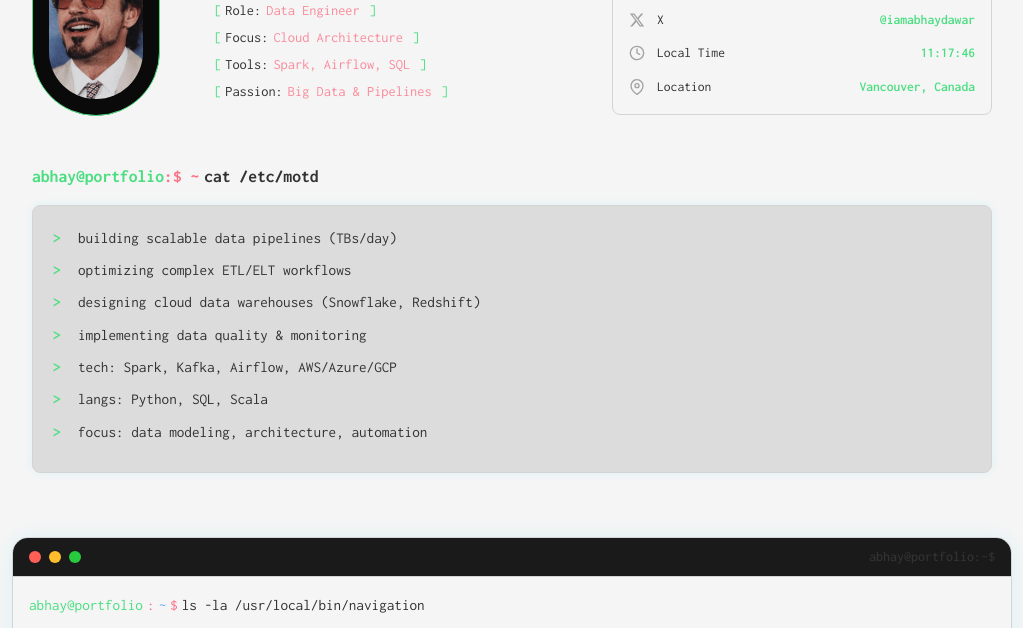
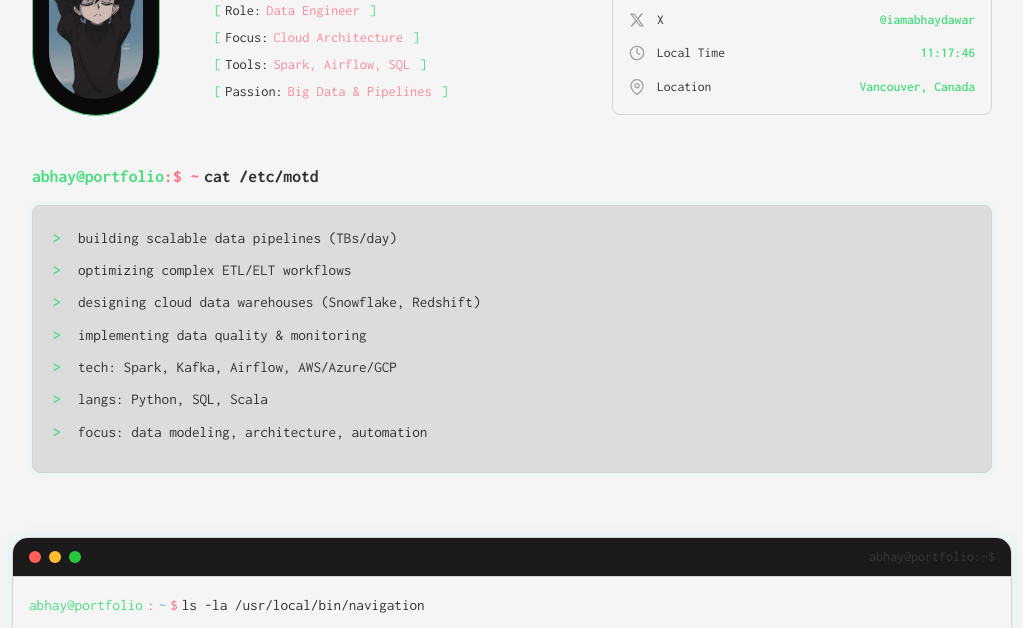
Before and after one commit to iamabhaydawar/iamabhaydawar.github.io, a plain HTML site: page index.html in a window 1280 px wide. Shown: the part 226-854 px from the top of the page, without its empty margins (128-1151 px from the left). Drawn offline with Linux system fonts and the light colour scheme.

Commit message:
Replace profile image with new picture
Co-authored-by: Cursor <cursoragent@cursor.com>

```diff
--- a/index.html
+++ b/index.html
@@ -1013,7 +1013,7 @@
             <div class="profile">
                 <div class="profile-main">
                     <div class="profile-img">
-                        <img src="tony.jpeg" alt="Tony Stark" style="width: 100%; height: 100%; object-fit: cover; border-radius: 9999px;">
+                        <img src="profile.png" alt="Abhay Dawar" style="width: 100%; height: 100%; object-fit: cover; border-radius: 9999px;">
                     </div>
                     <div class="profile-info">
                         <h2 class="typing-animation">Hi, I'm <span class="highlight">Abhay Dawar</span></h2>
```
Also changed, not shown: profile.png (added).
